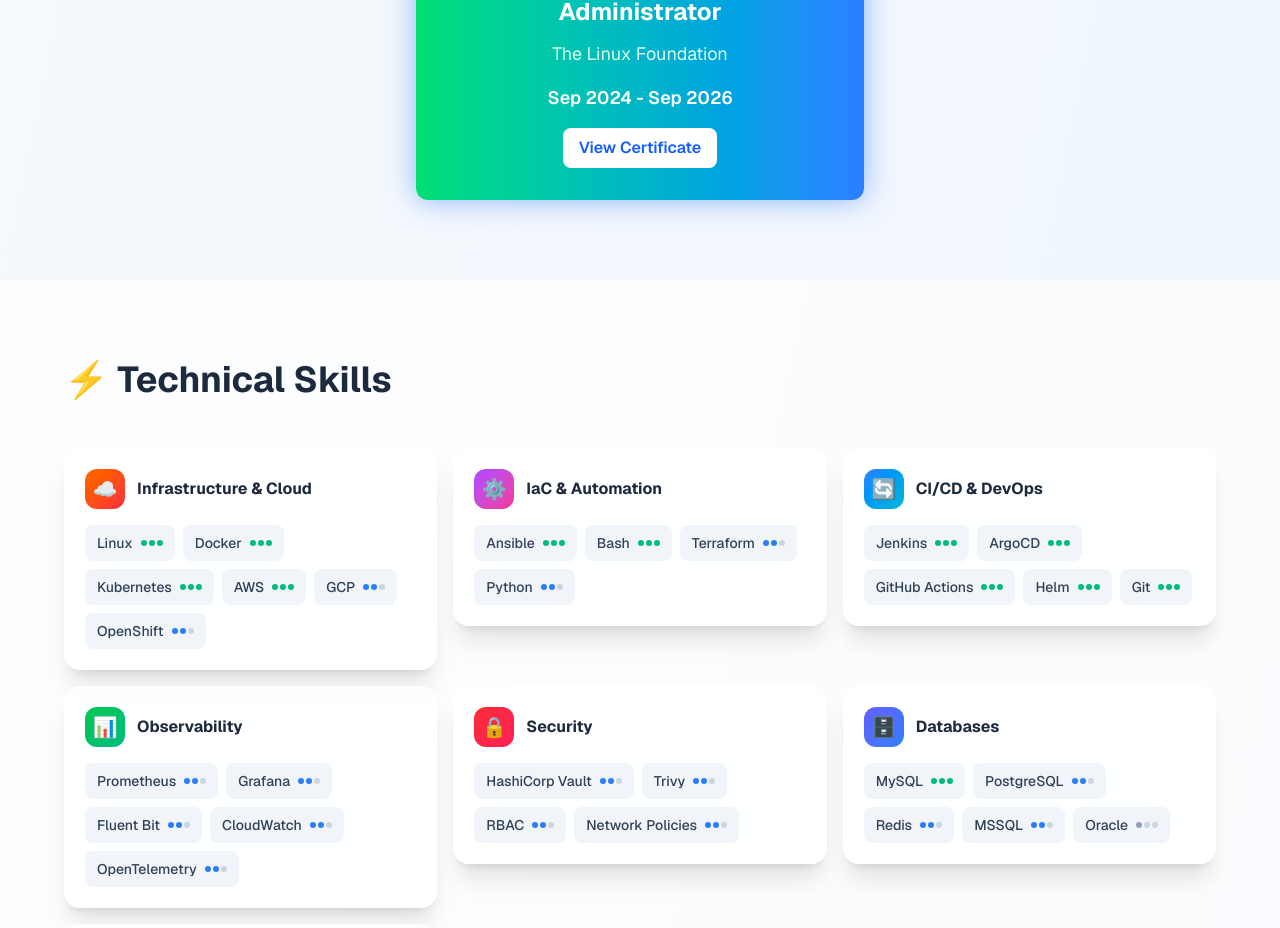
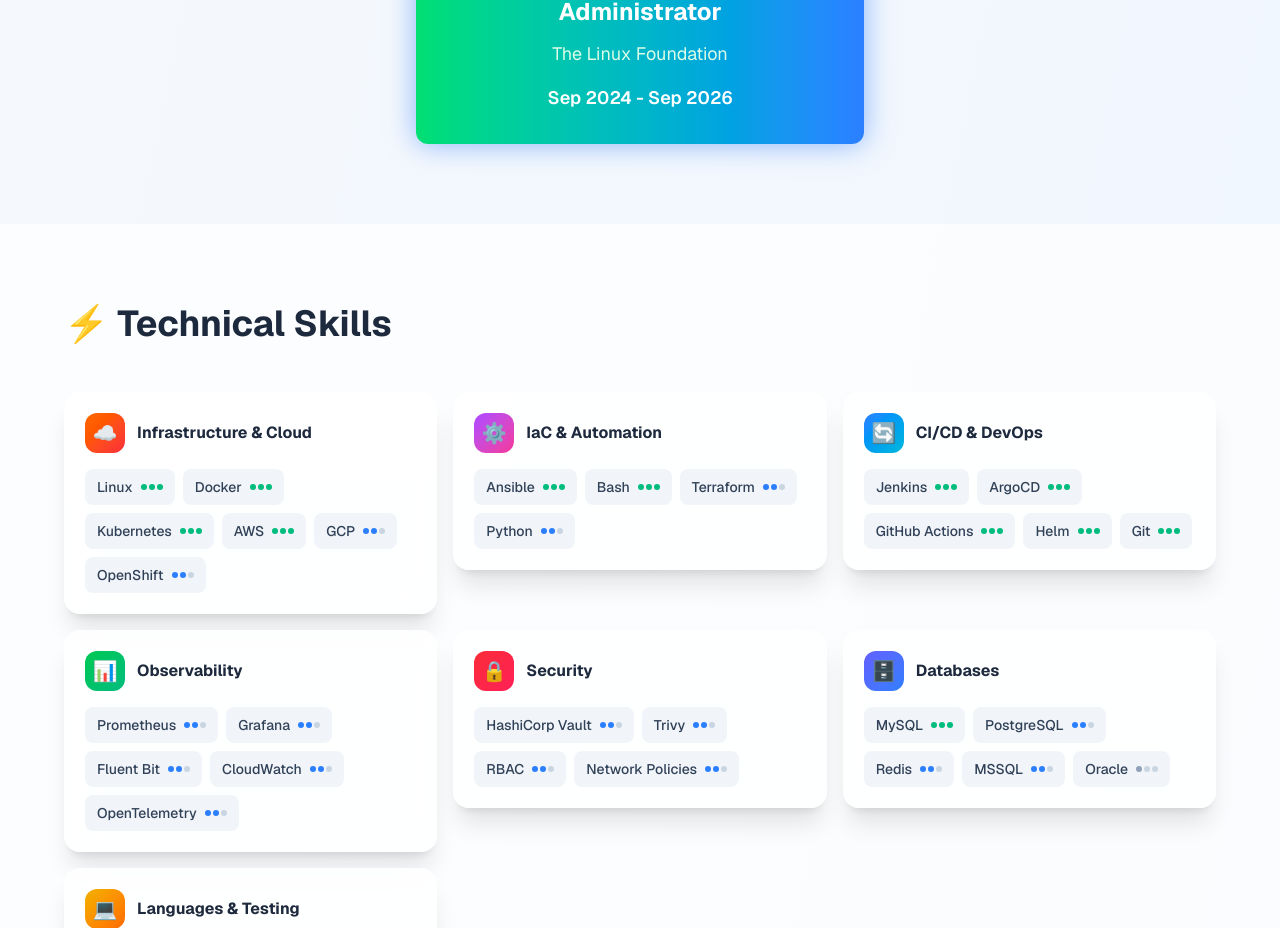
Before and after one commit to mohammadrony/portfolio, a Next.js app: page / in a window 1280 px wide. Shown: the part 3815-4743 px from the top of the page. Built offline with nearby package versions, Linux system fonts and the light colour scheme.

Commit message:
updated resume.

```diff
--- a/app/components/Certificates.tsx
+++ b/app/components/Certificates.tsx
@@ -30,14 +30,6 @@
                 </h3>
                 <p className="text-green-100 mb-4 text-lg">The Linux Foundation</p>
                 <p className="text-white font-semibold text-lg">Sep 2024 - Sep 2026</p>
-                <a
-                  href="https://www.credly.com/badges/b075342a-283a-4067-a2d6-cf4c7b114a26"
-                  target="_blank"
-                  rel="noopener noreferrer"
-                  className="inline-block mt-4 px-4 py-2 bg-white text-blue-600 rounded-lg font-semibold hover:bg-blue-50 transition-colors focus-visible:outline-none focus-visible:ring-2 focus-visible:ring-white focus-visible:ring-offset-2 focus-visible:ring-offset-blue-500"
-                >
-                  View Certificate
-                </a>
               </div>
             </div>
           </ScrollReveal>
```
Also changed, not shown: .pre-commit-config.yaml, 2 other files (tests, documents, lock files or other folders).
